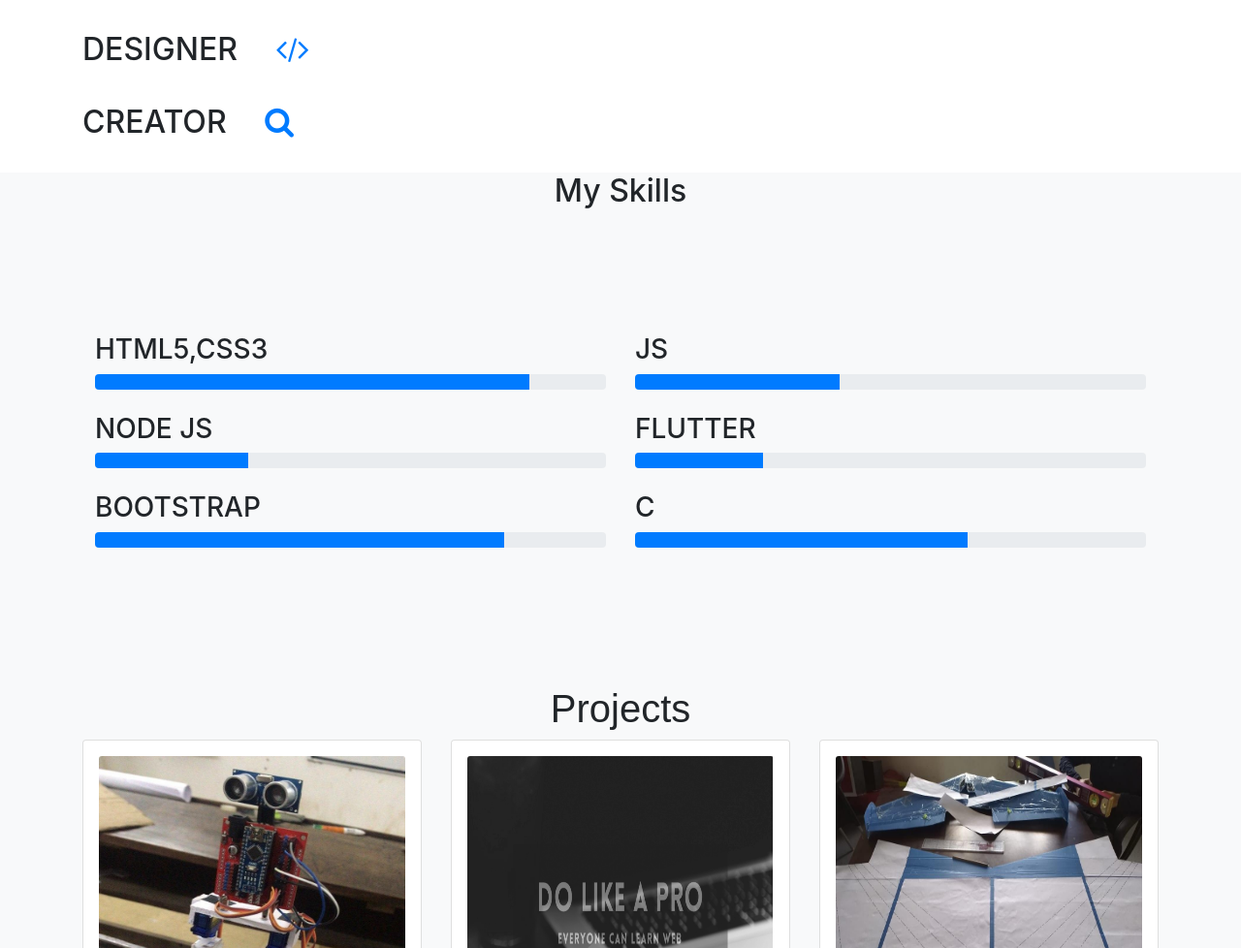
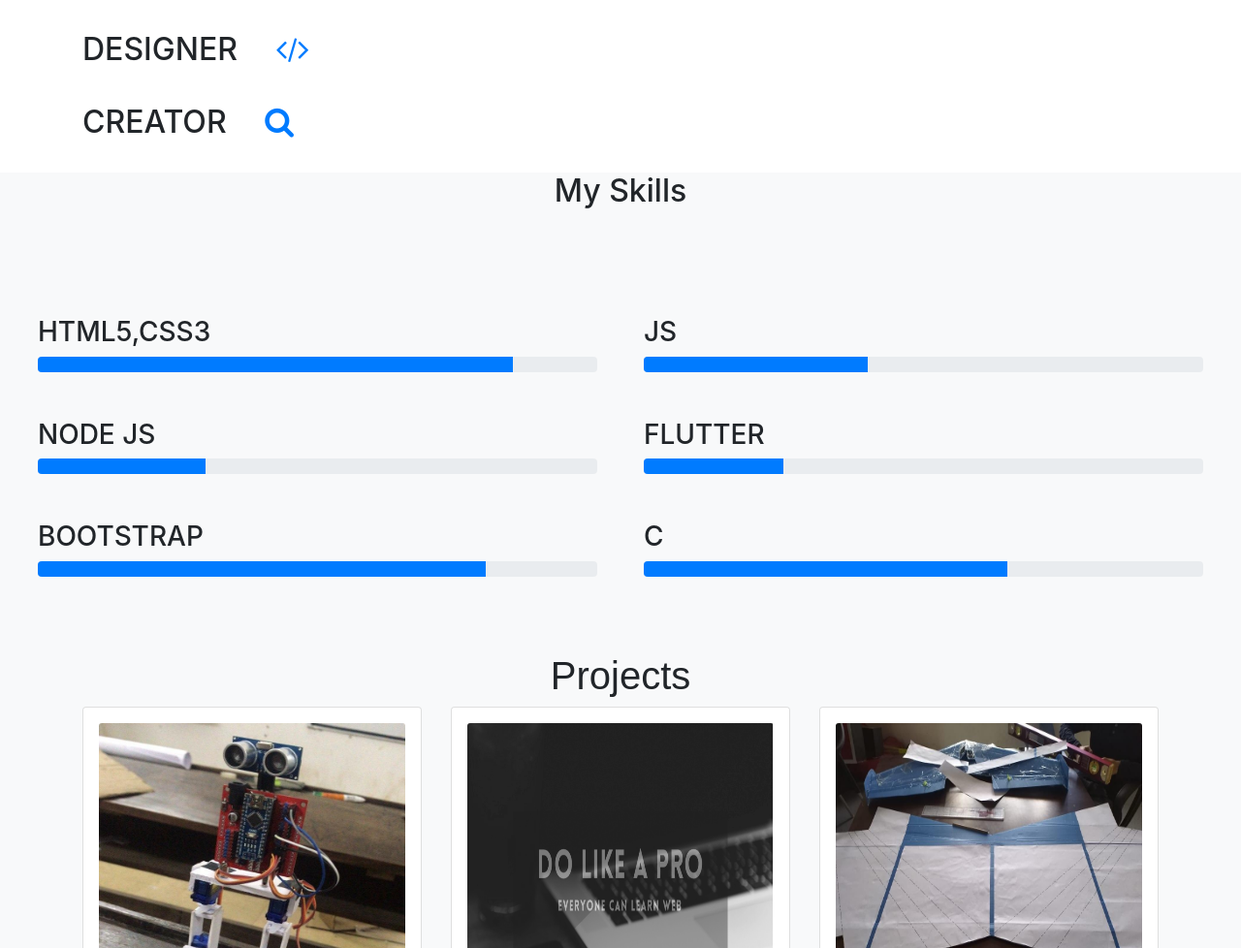
Before and after one commit to Karthik-Sunil-K/Template-for-beginners, a plain HTML site: page index.html in a window 1280 px wide. Shown: the part 1255-2233 px from the top of the page at 97% size. Drawn offline with nearby package versions, Linux system fonts and the light colour scheme.

Commit message:
padskill

```diff
--- a/index.html
+++ b/index.html
@@ -84,8 +84,8 @@
         <h2 class="mb-6">My Skills</h2>
       </div>
     </div>
-    <div class="row skills p-5  animated animatedFadeInUp fadeInUp">
-      <div class="col-md-6 animate-box pt-4  animated animatedFadeInUp fadeInUp">
+    <div class="row skills animated animatedFadeInUp fadeInUp ">
+      <div class="col-md-6 animate-box p-4  animated animatedFadeInUp fadeInUp">
         <div class="progress-wrap ftco-animate  animated animatedFadeInUp fadeInUp">
           <h3>HTML5,CSS3</h3>
           <div class="progress  animated animatedFadeInUp fadeInUp">
@@ -97,7 +97,7 @@
       </div>
 
 
-      <div class="col-md-6 animate-box pt-4 animated animatedFadeInUp fadeInUp">
+      <div class="col-md-6 animate-box p-4 animated animatedFadeInUp fadeInUp">
         <div class="progress-wrap ftco-animate animated animatedFadeInUp fadeInUp">
           <h3>JS</h3>
           <div class="progress animated animatedFadeInUp fadeInUp">
@@ -107,7 +107,7 @@
           </div>
         </div>
       </div>
-      <div class="col-md-6 animate-box pt-4 animated animatedFadeInUp fadeInUp">
+      <div class="col-md-6 animate-box p-4 animated animatedFadeInUp fadeInUp">
         <div class="progress-wrap ftco-animate animated animatedFadeInUp fadeInUp">
           <h3>NODE JS</h3>
           <div class="progress animated animatedFadeInUp fadeInUp">
@@ -117,7 +117,7 @@
           </div>
         </div>
       </div>
-      <div class="col-md-6 animate-box pt-4 animated animatedFadeInUp fadeInUp">
+      <div class="col-md-6 animate-box p-4 animated animatedFadeInUp fadeInUp">
         <div class="progress-wrap ftco-animate animated animatedFadeInUp fadeInUp">
           <h3>FLUTTER</h3>
           <div class="progress animated animatedFadeInUp fadeInUp">
@@ -128,7 +128,7 @@
           </div>
         </div>
       </div>
-      <div class="col-md-6 animate-box pt-4 animated animatedFadeInUp fadeInUp">
+      <div class="col-md-6 animate-box p-4 animated animatedFadeInUp fadeInUp">
         <div class="progress-wrap ftco-animate animated animatedFadeInUp fadeInUp">
           <h3>BOOTSTRAP</h3>
           <div class="progress animated animatedFadeInUp fadeInUp">
@@ -140,7 +140,7 @@
         </div>
       </div>
 
-      <div class="col-md-6 animate-box pt-4 animated animatedFadeInUp fadeInUp">
+      <div class="col-md-6 animate-box p-4 animated animatedFadeInUp fadeInUp">
         <div class="progress-wrap ftco-animate animated animatedFadeInUp fadeInUp">
           <h3>C</h3>
           <div class="progress animated animatedFadeInUp fadeInUp">
--- a/style.css
+++ b/style.css
@@ -1,13 +1,10 @@
 .navclr{
     background-color: black;
 }
+
 .containerskills{
-    padding-bottom: 70px;
-    padding-left: 50px;
-    padding-right: 50px;
+    margin: 20pxpx;
 }
-
-
 /* Animation */
 
 @keyframes fadeInUp {
@@ -124,3 +121,6 @@
 html{
     scroll-behavior: smooth;
 }
+.skills{
+    padding: 30px;
+}
```
